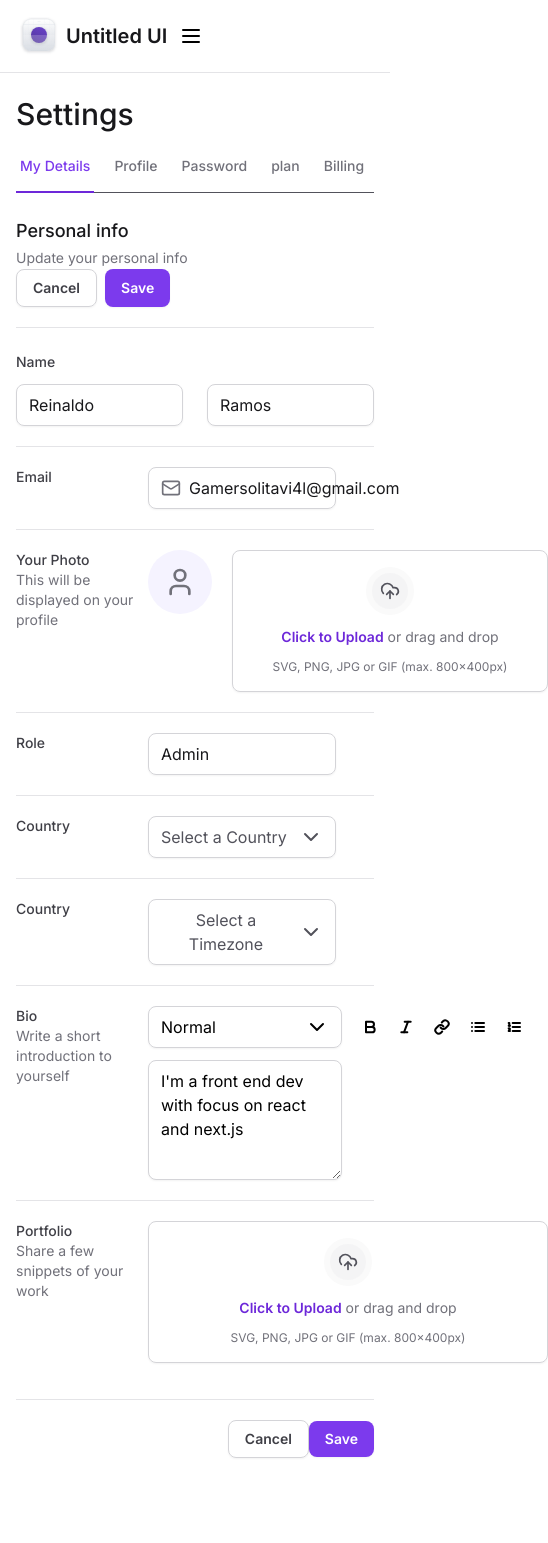
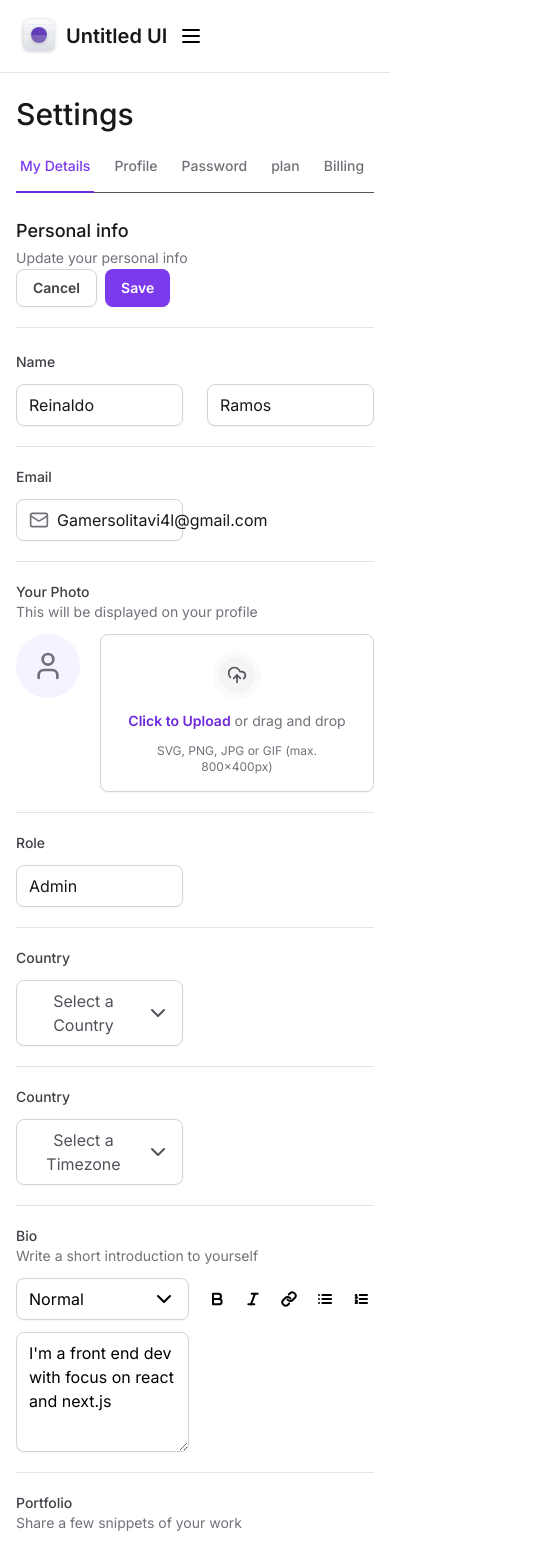
Before and after one commit to ReinaldoARamos/Tailwind, a Next.js app: page / in a window 390 px wide. Shown: the top 1543 px of the page, 548 px wide, since content can reach past the window. Before the commit the page ends 1506 px from the top, so only its background shows below. Built offline with nearby package versions, Linux system fonts and the light colour scheme.

Commit message:
aplicando responsividade nos demais componentes

```diff
--- a/src/app/page.tsx
+++ b/src/app/page.tsx
@@ -52,7 +52,7 @@ export default function Home() {
             >
               Name
             </label>
-            <div className="grid gap-6 grid-cols-2">
+            <div className="grid gap-6 grid-cols-2 ">
               <InputRoot>
                 <InputControls
                   id="FirtsName"
@@ -65,7 +65,8 @@ export default function Home() {
               </InputRoot>
             </div>
           </div>
-          <div className="grid gap-3 grid-cols-form  pt-5">
+
+          <div className="lg:grid gap-3 lg:grid-cols-form  flex flex-col pt-5">
             <label
               htmlFor="email"
               className="text-sm font-medium text-zinc-700 "
@@ -86,7 +87,7 @@ export default function Home() {
             </div>
           </div>
 
-          <div className="grid gap-3 grid-cols-form  pt-5">
+          <div className="lg:grid gap-3 lg:grid-cols-form  flex flex-col pt-5">
             <label
               htmlFor="photo"
               className="text-sm font-medium text-zinc-700  space-y-0.5 "
@@ -104,7 +105,7 @@ export default function Home() {
             </Form.Root>
           </div>
 
-          <div className="grid gap-3 grid-cols-form  pt-5">
+          <div className="lg:grid gap-3 lg:grid-cols-form  flex flex-col pt-5">
             <label
               htmlFor="role"
               className="text-sm font-medium text-zinc-700 "
@@ -121,7 +122,7 @@ export default function Home() {
               </InputRoot>
             </div>
           </div>
-          <div className="grid gap-3 grid-cols-form  pt-5">
+          <div className="lg:grid gap-3 lg:grid-cols-form  flex flex-col pt-5">
             <label
               htmlFor="Country"
               className="text-sm font-medium text-zinc-700 "
@@ -136,7 +137,7 @@ export default function Home() {
               </Form.SelectForm>
             </div>
           </div>
-          <div className="grid gap-3 grid-cols-form  pt-5">
+          <div className="lg:grid gap-3 lg:grid-cols-form  flex flex-col pt-5">
             <label
               htmlFor="Country"
               className="text-sm font-medium text-zinc-700 "
@@ -156,7 +157,7 @@ export default function Home() {
               </Form.SelectForm>
             </div>
           </div>
-          <div className="grid gap-3 grid-cols-form  pt-5">
+          <div className="lg:grid gap-3 lg:grid-cols-form  flex flex-col pt-5">
             <label
               htmlFor="bio"
               className="text-sm font-medium text-zinc-700  space-y-0.5 "
@@ -199,7 +200,7 @@ export default function Home() {
             </div>
           </div>
 
-          <div className="grid gap-3 grid-cols-form  pt-5">
+          <div className="lg:grid gap-3 lg:grid-cols-form  flex flex-col pt-5">
             <label
               htmlFor="portfolio"
               className="text-sm font-medium text-zinc-700  space-y-0.5 "
@@ -216,7 +217,7 @@ export default function Home() {
             </Form.Root>
           </div>
 
-          <div className="flex items-center justify-end pt-5">
+          <div className="flex items-center lg:justify-end pt-5 gap-3">
             <Button variant="outline">Cancel</Button>
             <Button type="submit" form="settings">
               Save
```
